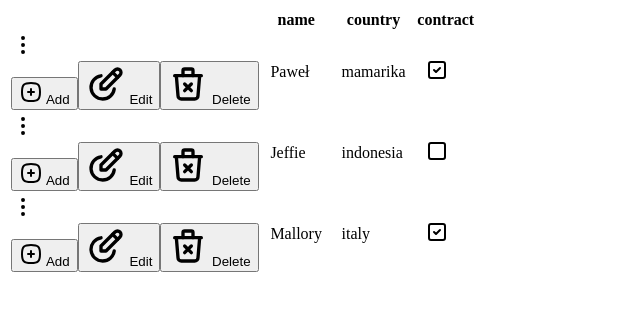
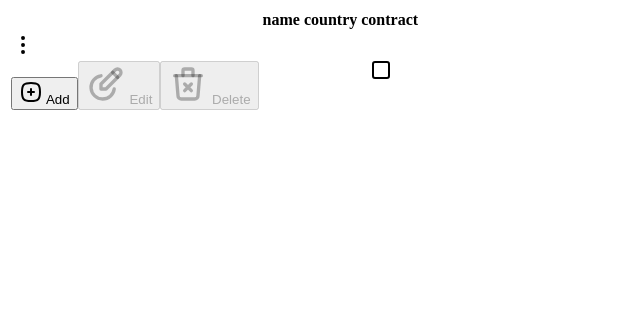
Before and after one commit to khasogi27/angular-table-inline-editing, an Angular app: page / in a window 1280 px wide. Shown: the top 310 px of the page, without its empty margins (0-640 px from the left). Built offline with nearby package versions, Linux system fonts and the light colour scheme.

Commit message:
2 files modified

```diff
--- a/src/app/app.component.ts
+++ b/src/app/app.component.ts
@@ -112,9 +112,9 @@ export class AppComponent implements OnInit {
 
   public dsKey: string = 'userId';
 
-  public dsUser1: User[] | any = [];
+  public dsUser: User[] | any = [];
 
-  public dsUser: User[] | any = [
+  public dsUser1: User[] | any = [
     {
       userId: '56748fb3e3',
       name: 'Paweł',
--- a/src/app/t-grid/grid/grid.component.ts
+++ b/src/app/t-grid/grid/grid.component.ts
@@ -83,6 +83,7 @@ export class GridComponent implements OnChanges {
   ngOnChanges(): void {
     let dsFilter = [];
     let dsNewrow = {};
+    console.log(this.dataSource, '<<< this.dataSource');
     if (this.dataSource == null || this.dataSource.length == 0) {
       dsNewrow = this.updateRow();
       return;
```
